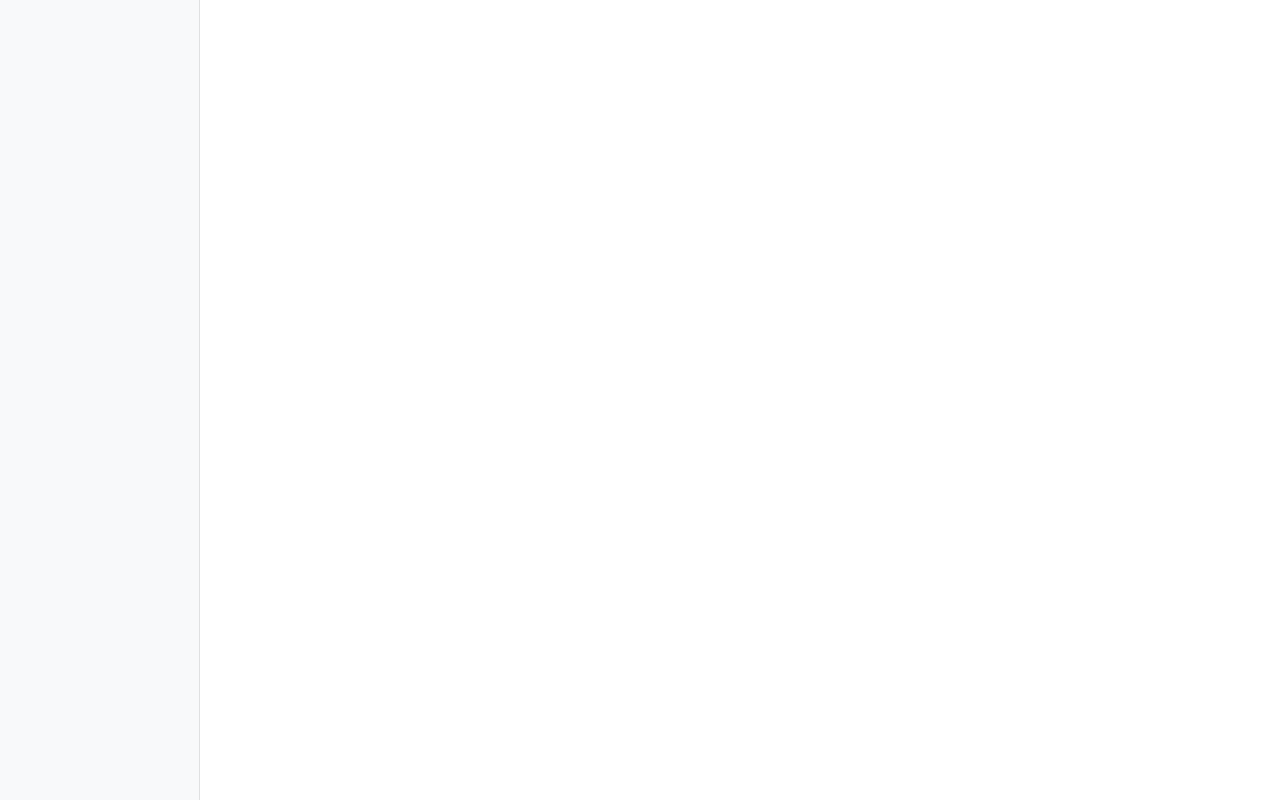
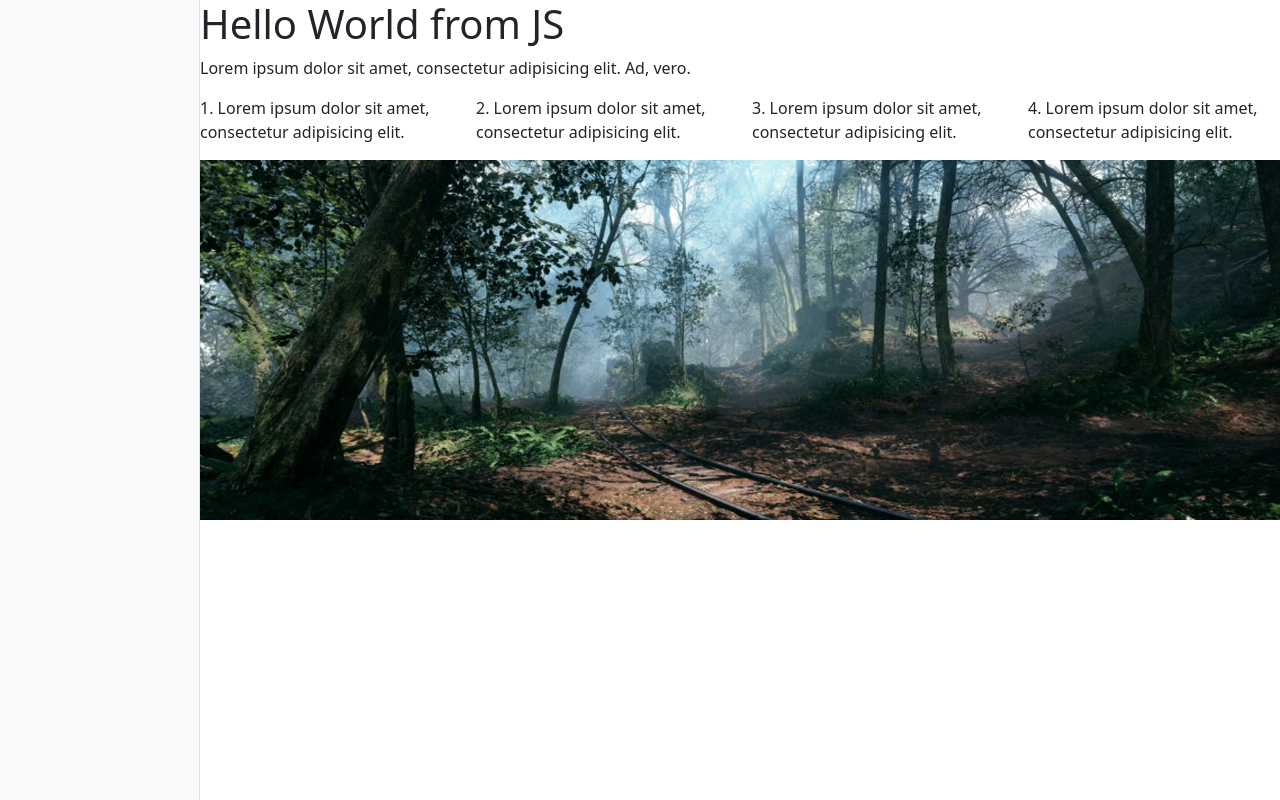
Before and after one commit to unclekoin/js-websites-constructor, a website built with Parcel: page src/index.html in a window 1280 px wide. Built offline with nearby package versions, Linux system fonts and the light colour scheme.

Commit message:
feat: install parcerl

```diff
--- a/index.html
+++ b/src/index.html
@@ -6,13 +6,15 @@
           content="width=device-width, user-scalable=no, initial-scale=1.0, maximum-scale=1.0, minimum-scale=1.0">
     <meta http-equiv="X-UA-Compatible" content="ie=edge">
     <link href="https://cdn.jsdelivr.net/npm/bootstrap@5.0.1/dist/css/bootstrap.min.css" rel="stylesheet" integrity="sha384-+0n0xVW2eSR5OomGNYDnhzAbDsOXxcvSN1TPprVMTNDbiYZCxYbOOl7+AMvyTG2x" crossorigin="anonymous">
-    <link rel="stylesheet" href="main.css">
     <title>Websites Constructor</title>
 </head>
 <body>
+
     <div class="container-fluid app" id="app">
         <div class="bg-light sidebar" id="panel"></div>
         <div class="content" id="site"></div>
     </div>
+
+    <script src="index.js"></script>
 </body>
 </html>
--- /dev/null
+++ b/src/index.js
@@ -0,0 +1,27 @@
+import { model } from "./model";
+import { title, text, image, columns } from "./templates";
+import "./assets/styles/main.css";
+
+const $site = document.getElementById('site');
+
+model.forEach((block) => {
+  let html = '';
+
+  switch (block.type) {
+    case "title":
+      html = title(block);
+      break;
+    case "text":
+      html = text(block);
+      break;
+    case "columns":
+      html = columns(block);
+      break;
+    case "image":
+      html = image(block);
+      break;
+    default:
+      html = '';
+  }
+  $site.insertAdjacentHTML('beforeend', html)
+})
--- /dev/null
+++ b/src/model.js
@@ -0,0 +1,11 @@
+export const model = [
+  {type: 'title', value: 'Hello World from JS'},
+  {type: 'text', value: 'Lorem ipsum dolor sit amet, consectetur adipisicing elit. Ad, vero.'},
+  {type: 'columns', value: [
+      '1. Lorem ipsum dolor sit amet, consectetur adipisicing elit.',
+      '2. Lorem ipsum dolor sit amet, consectetur adipisicing elit.',
+      '3. Lorem ipsum dolor sit amet, consectetur adipisicing elit.',
+      '4. Lorem ipsum dolor sit amet, consectetur adipisicing elit.',
+    ]},
+  {type: 'image', value: './assets/images/image.jpeg'}
+];
--- /dev/null
+++ b/src/templates.js
@@ -0,0 +1,35 @@
+export function title(block) {
+  return `
+     <div class="row">
+            <div class="col-sm">
+                <h1>${block.value}</h1>
+            </div>
+        </div>
+  `;
+}
+
+export function text(block) {
+  return `
+         <div class="row">
+            <div class="col-sm">
+                <p>${block.value}</p>
+            </div>
+        </div>
+      `;
+}
+
+export function columns(block) {
+  return `
+    <div class="row">
+      ${block.value.map((column) => `<div class="col-sm"><p>${column}</p></div>`).join(' ')}
+     </div>
+  `;
+}
+
+export function image(block) {
+  return `
+    <div class="row">
+       <img src="${block.value}" alt="Image">
+    </div>
+  `
+}
```
Also changed, not shown: package.json (added, +15 -0 lines), README.md, src/assets/images/image.jpeg (added), src/assets/styles/main.css (renamed from main.css), 2 other files.
